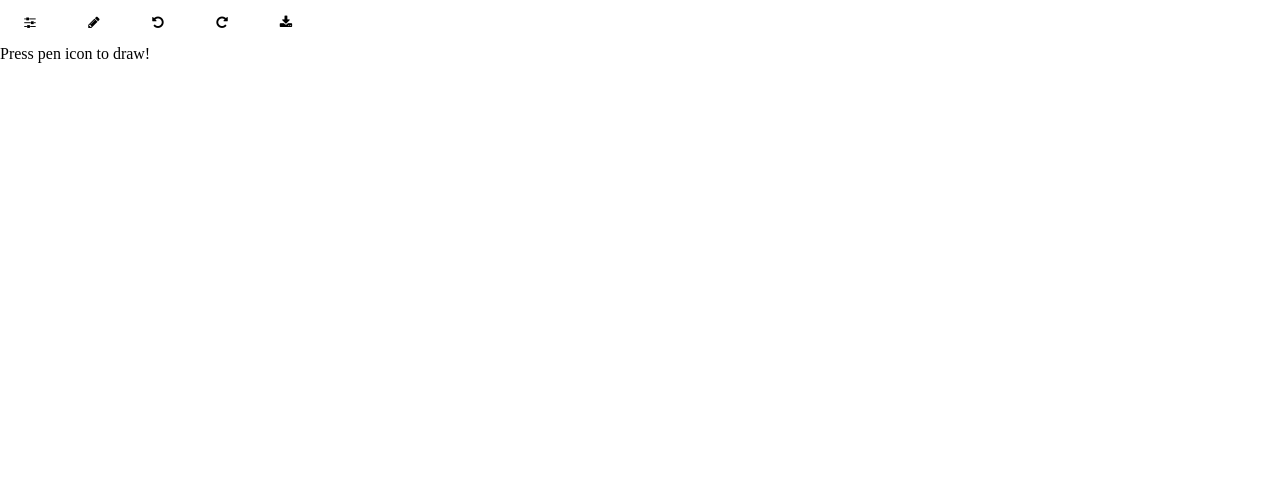
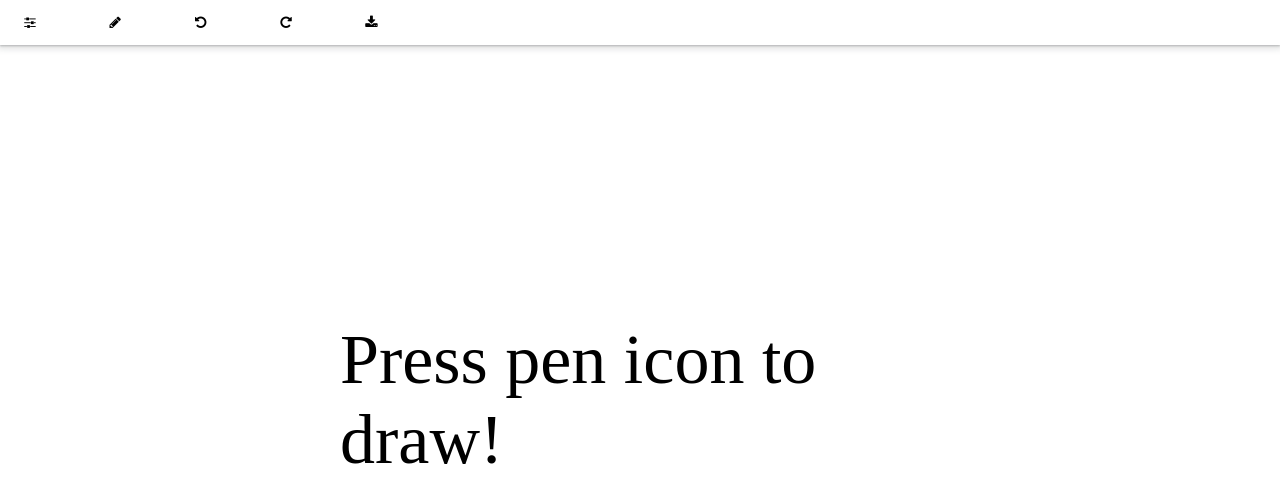
Before and after one commit to mariananghel05/4hChallenge, a plain HTML site: page index.html in a window 1280 px wide. Drawn offline with Linux system fonts and the light colour scheme.

Commit message:
Update style.css

```diff
--- a/css/style.css
+++ b/css/style.css
@@ -12,3 +12,23 @@ button{
 #reundo{
     transform: rotateY(180deg);
 }
+
+.menu{
+    box-shadow: rgba(60, 64, 67, 0.3) 0px 1px 2px 0px, rgba(60, 64, 67, 0.15) 0px 2px 6px 2px;
+    display: grid;
+    grid-template-columns: 1fr 1fr 1fr 1fr 1fr 10fr;
+}
+#text{
+    position: absolute;
+    top:50%;
+    left: 50%;
+    transform: translate(-50%, -50%);
+
+
+    margin-right: 40px;
+    display: flex;
+    justify-content: right;
+    place-items: center;
+    font-size: 70px;
+    transition-duration: 1s;
+}
```
